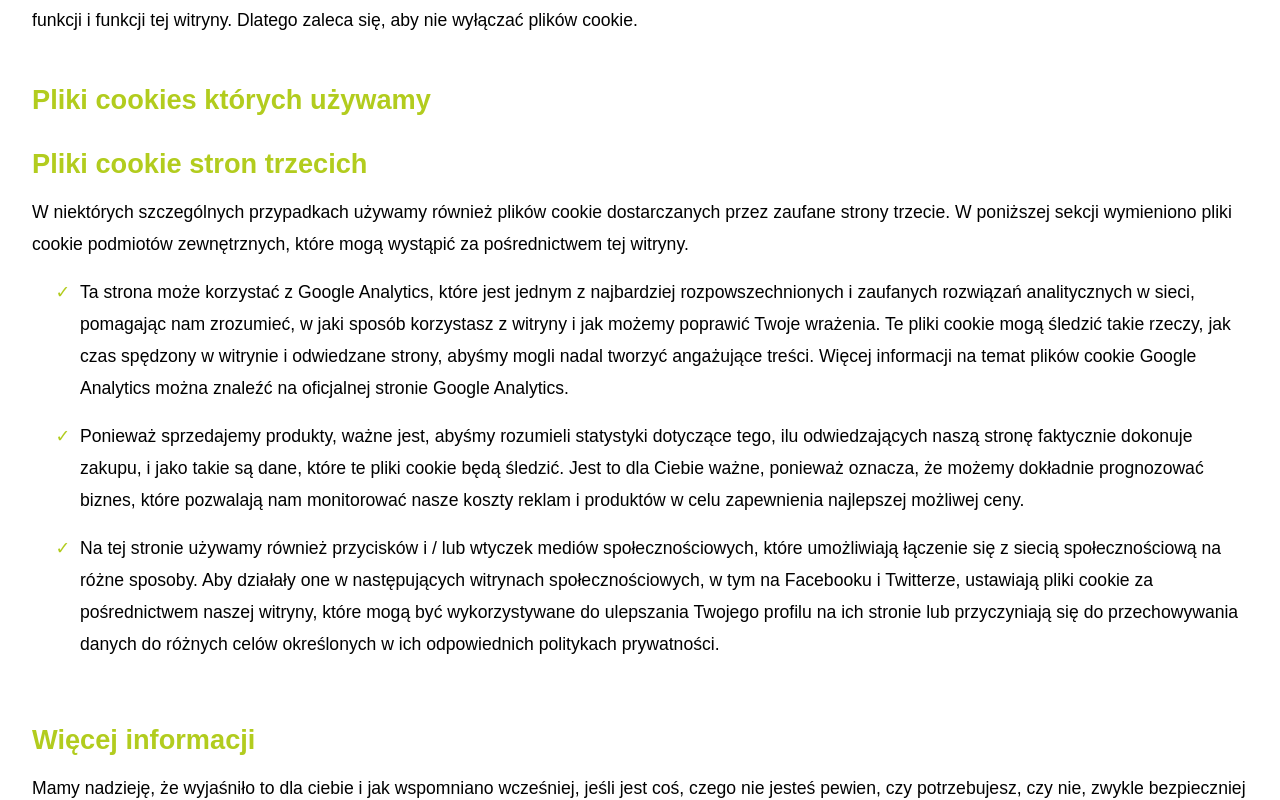
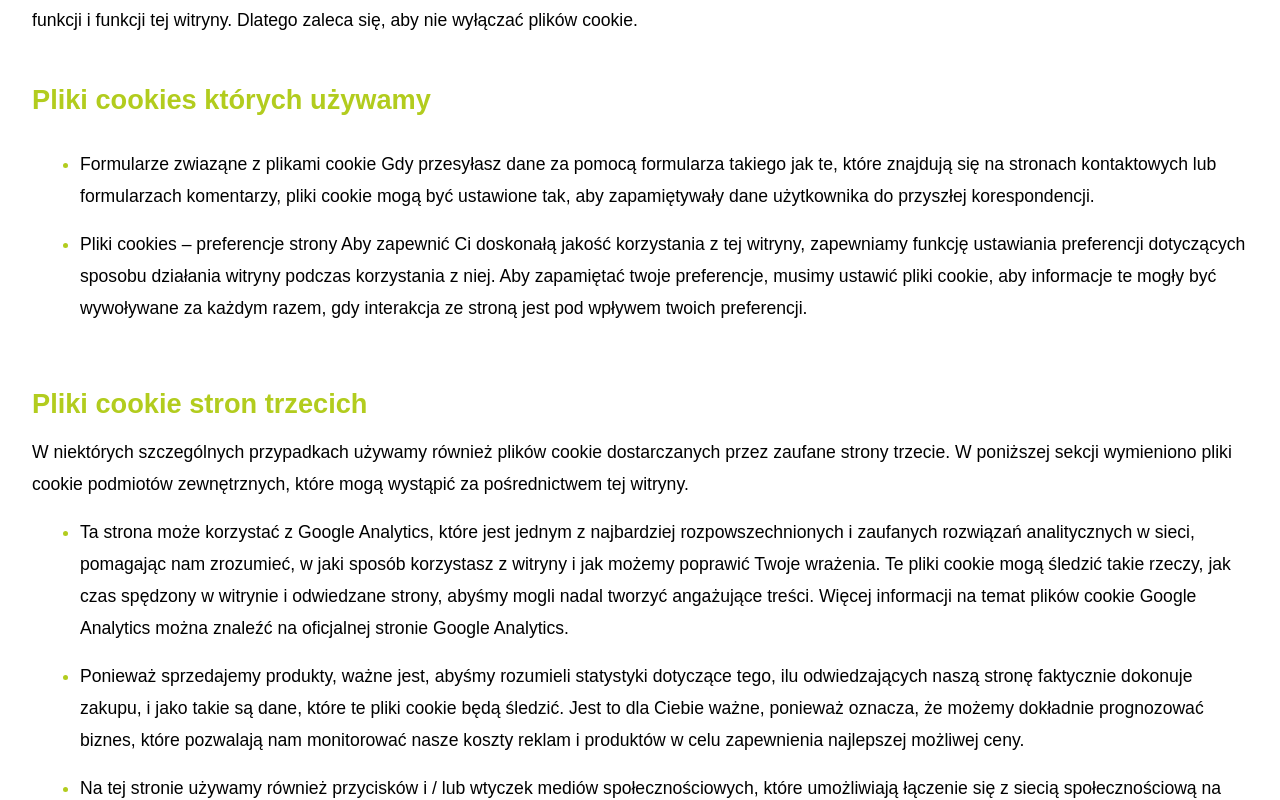
Before and after one commit to TZ-fn/MyClover, a React (Vite) app: page /cookies in a window 1280 px wide. Shown: the part 1301-2101 px from the top of the page. Built offline with nearby package versions, Linux system fonts and the light colour scheme; a web font is replaced by a local one.

Commit message:
refactor: rename the PrivacyPolicyList and PrivacyPolicyList components and move them to a separate "shared" folder

```diff
--- a/src/components/CookiesInfo/CookiesInfo.tsx
+++ b/src/components/CookiesInfo/CookiesInfo.tsx
@@ -1,7 +1,7 @@
 import useTranslation from "hooks/useTranslation";
 import styles from "./CookiesInfo.module.scss";
-import PrivacyPolicyItem from "components/PrivacyPolicy/PrivacyPolicyItem/PrivacyPolicyItem";
-import PrivacyPolicyList from "components/PrivacyPolicy/PrivacyPolicyList/PrivacyPolicyList";
+import TextItem from "components/shared/TextItem/TextItem";
+import TextList from "components/shared/TextList/TextList";
 
 export default function CookiesInfo() {
   const [translation] = useTranslation();
@@ -13,11 +13,11 @@ export default function CookiesInfo() {
       <h4 className={styles.subHeader}>{cookiesInfoTranslation.subHeader}</h4>
       {cookiesInfoTranslation.items.map((item) => {
         if (item.header) {
-          return <PrivacyPolicyItem key={item.header} header={item.header} text={item.text} />;
+          return <TextItem key={item.header} header={item.header} text={item.text} />;
         }
-        if (item.listDescription) {
+        if (item.listDescription || item.listElements) {
           return (
-            <PrivacyPolicyList
+            <TextList
               key={item.listDescription}
               listDescription={item.listDescription}
               listElements={item.listElements}
--- a/src/components/PrivacyPolicy/PrivacyPolicy.tsx
+++ b/src/components/PrivacyPolicy/PrivacyPolicy.tsx
@@ -1,7 +1,7 @@
 import useTranslation from "hooks/useTranslation";
 import styles from "./PrivacyPolicy.module.scss";
-import PrivacyPolicyItem from "./PrivacyPolicyItem/PrivacyPolicyItem";
-import PrivacyPolicyList from "./PrivacyPolicyList/PrivacyPolicyList";
+import TextItem from "components/shared/TextItem/TextItem";
+import TextList from "components/shared/TextList/TextList";
 
 export default function PrivacyPolicy() {
   const [translation] = useTranslation();
@@ -13,14 +13,15 @@ export default function PrivacyPolicy() {
       <h4 className={styles.subHeader}>{privacyPolicyTranslation.subHeader}</h4>
       {privacyPolicyTranslation.items.map((item) => {
         if (item.header) {
-          return <PrivacyPolicyItem key={item.header} header={item.header} text={item.text} />;
+          return <TextItem key={item.header} header={item.header} text={item.text} />;
         }
         if (item.listDescription) {
           return (
-            <PrivacyPolicyList
+            <TextList
               key={item.listDescription}
               listDescription={item.listDescription}
               listElements={item.listElements}
+              listType="checkmark"
             />
           );
         }
--- a/src/components/PrivacyPolicy/PrivacyPolicyList/PrivacyPolicyList.module.scss
+++ b/src/components/shared/TextList/TextList.module.scss
@@ -6,12 +6,18 @@
   margin-left: 3rem;
   margin-bottom: 2rem;
   font-family: "Cabin", sans-serif;
-  list-style-type: "✓  ";
 
   li {
     margin: 1rem 0;
   }
+
   li::marker {
     color: var(--accent-color-green);
   }
 }
+
+.checkMarkList {
+  li::marker {
+    content: "✓  ";
+  }
+}
--- a/src/components/PrivacyPolicy/PrivacyPolicyList/PrivacyPolicyList.tsx
+++ b/src/components/shared/TextList/TextList.tsx
@@ -1,15 +1,16 @@
-import styles from "./PrivacyPolicyList.module.scss";
+import styles from "./TextList.module.scss";
 
-interface PrivacyPolicyListProps {
+interface TextListProps {
   listDescription: string;
   listElements: string[];
+  listType?: "checkmark" | "default";
 }
 
-function PrivacyPolicyList({ listDescription, listElements }: PrivacyPolicyListProps) {
+function TextList({ listDescription, listElements, listType = "default" }: TextListProps) {
   return (
     <>
       <p className={styles.listDescription}>{listDescription}</p>
-      <ul className={styles.listContainer}>
+      <ul className={`${styles.listContainer} ${listType === "checkmark" ? styles.checkMarkList : ""}`}>
         {listElements.map((element, i) => {
           return (
             <li key={i} className={styles.listItem}>
@@ -22,4 +23,4 @@ function PrivacyPolicyList({ listDescription, listElements }: PrivacyPolicyListP
   );
 }
 
-export default PrivacyPolicyList;
+export default TextList;
```
Also changed, not shown: src/components/shared/TextItem/TextItem.tsx (renamed from src/components/PrivacyPolicy/PrivacyPolicyItem/PrivacyPolicyItem.tsx, +4 -4 lines), src/components/shared/TextItem/TextItem.module.scss (renamed from src/components/PrivacyPolicy/PrivacyPolicyItem/PrivacyPolicyItem.module.scss).
